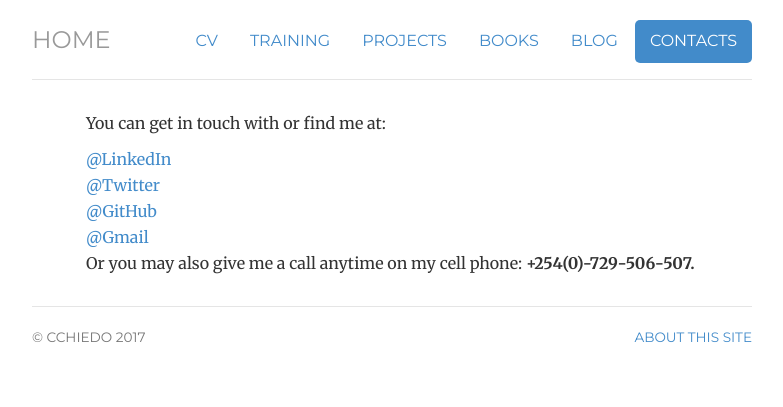
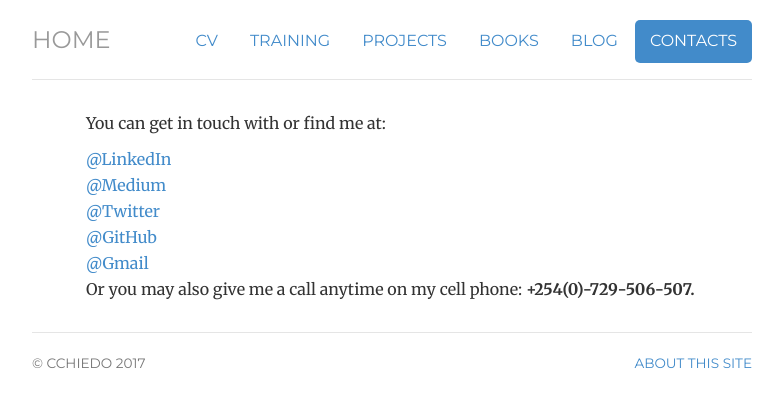
Before and after one commit to theafricanengineer/theafricanengineer.github.io, a Jekyll site: the page built from contact/index.html, in a window 1280 px wide. Shown: the top 407 px of the page, without its empty margins (248-1031 px from the left). Built offline with Jekyll 4.4.1, drawn with Linux system fonts in a browser that asks for light colours.

Commit message:
modify contact/index.html file

```diff
--- a/contact/index.html
+++ b/contact/index.html
@@ -15,6 +15,7 @@
 	<ul class="list-unstyled">
 	<!-- <li><a href="http://www.lib.umich.edu/users/jmcglone">@MLibrary</a></li> -->
 	<li><a href="https://www.linkedin.com/in/chrispinechiedo/">@LinkedIn</a></li>
+	<li><a href="https://medium.com/@chiedo.chrispine">@Medium</a></li>
 	<li><a href="https://twitter.com/engineerChiedo/">@Twitter</a></li>
 	<li><a href="https://github.com/theafricanengineer">@GitHub</a></li>
 	<li><a href="mailto:chrispinechiedo@gmail.com">@Gmail</a></li>
```
